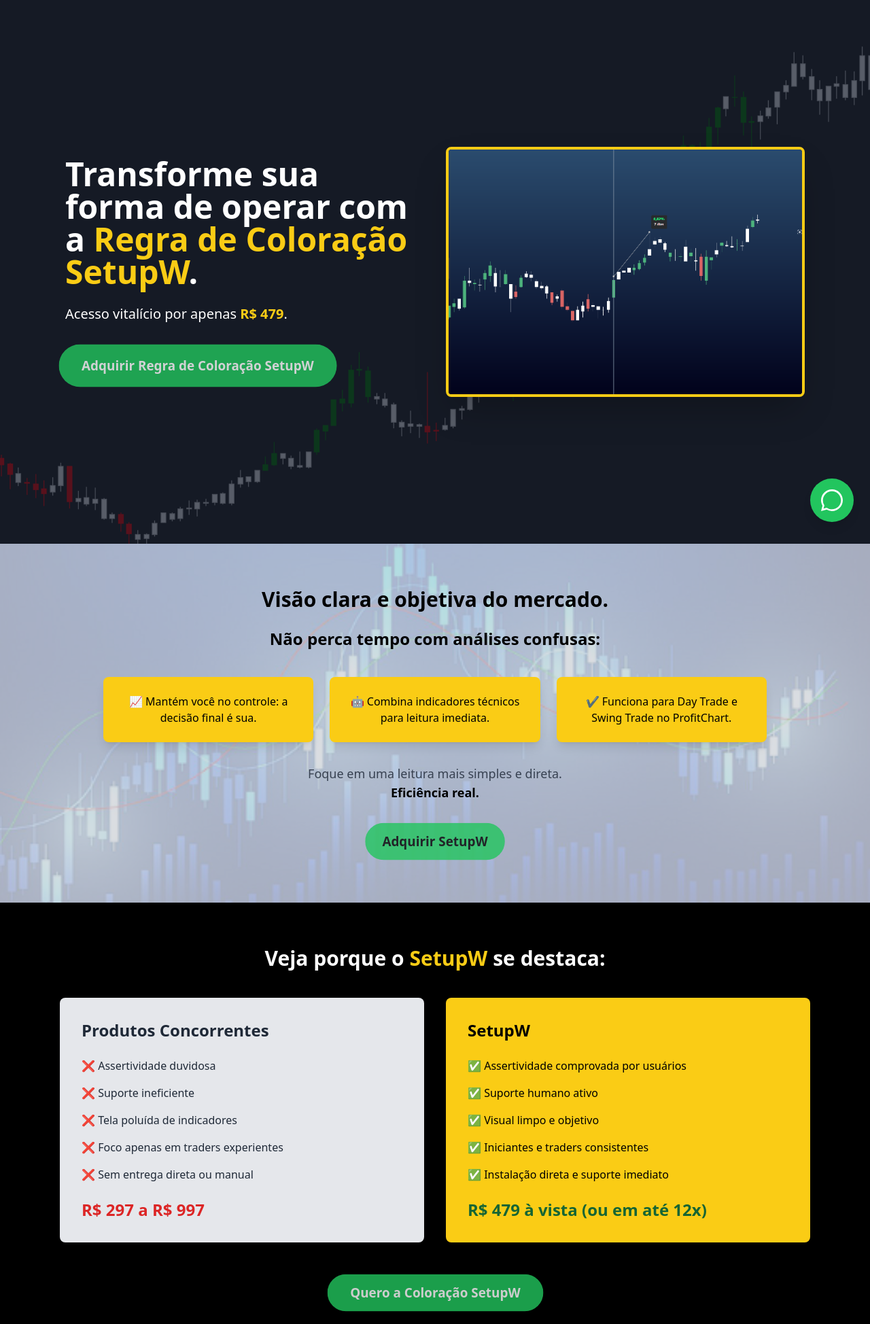
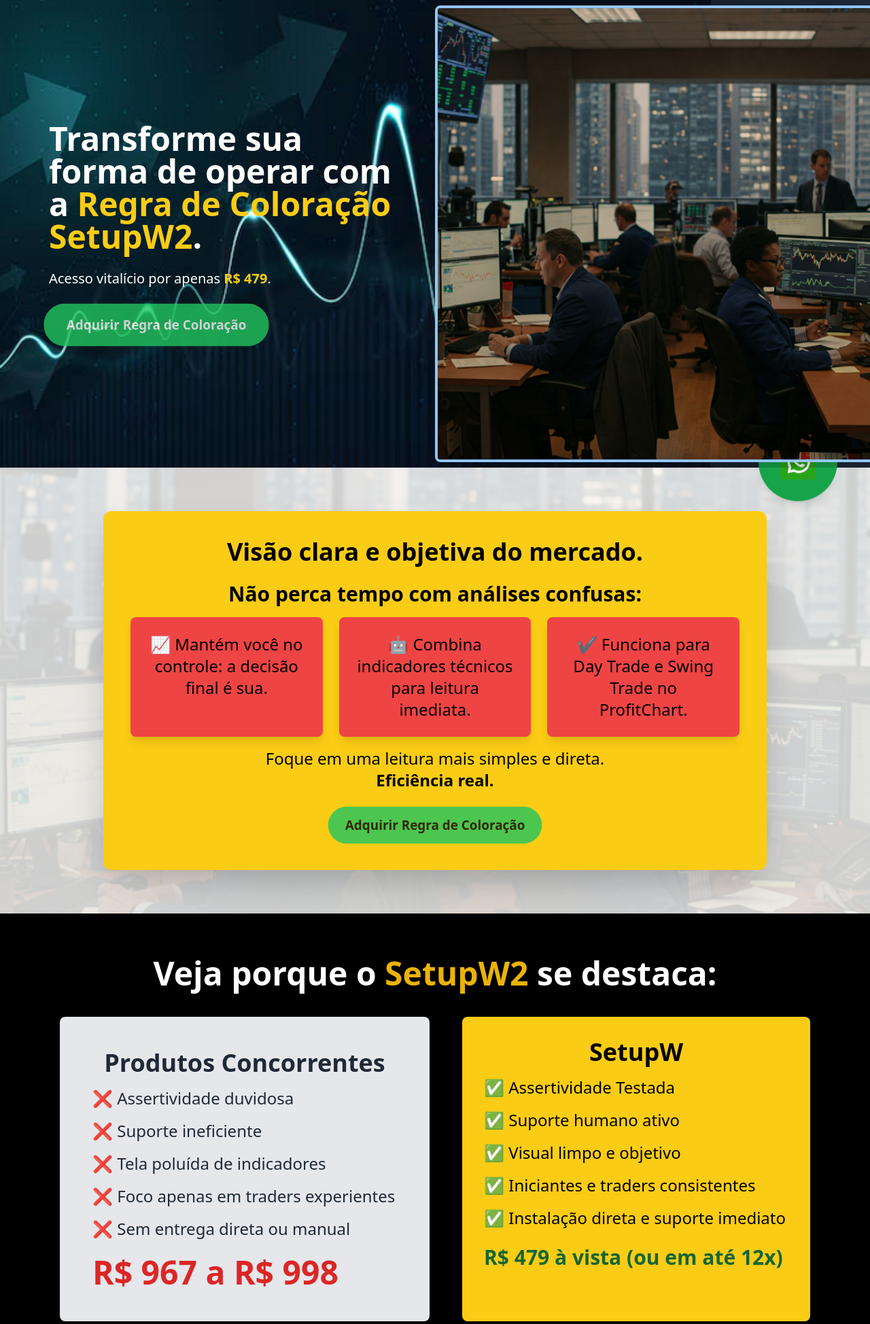
Before and after one commit to Vinicius-Werneck/meu-site-setupw, a Flask app: page / in a window 1280 px wide. Shown: the top 1948 px of the page at 68% size. Run offline with Flask 3, Linux system fonts and the light colour scheme; some libraries are stand-ins or nearby versions.

Commit message:
Mensagem explicativa sobre as alterações

```diff
--- a/templates/index.html
+++ b/templates/index.html
@@ -34,116 +34,141 @@
 
 <body class="bg-black text-white">
 
-  <div class="relative flex items-center justify-center min-h-screen bg-gray-900 overflow-hidden">
-    <img src="{{ url_for('static', filename='img/teste5.png') }}"
+    <div class="relative flex items-center justify-center bg-gradient-to-r from-black to-gray-800 overflow-hidden">
+    <img src="{{ url_for('static', filename='img/teste2.png') }}"
           alt="Gráfico"
-          class="absolute inset-0 w-full h-full object-cover opacity-30">
+          class="absolute inset-0 w-100 h-full object-cover opacity-100">
 
-    <div class="relative z-10 max-w-6xl mx-auto p-8 flex flex-col md:flex-row items-center gap-8">
+    <div class="relative z-10 max-w-6xl mx-auto p-2 flex flex-col md:flex-row items-center gap-16">
       <div class="md:w-1/2 text-white">
         <h1 class="text-3xl md:text-5xl font-bold mb-6">
-          Transforme sua forma de operar com a <span class="text-yellow-400">Regra de Coloração SetupW</span>.
+          Transforme sua forma de operar com a <span class="text-yellow-400">Regra de Coloração SetupW2</span>.
         </h1>
-        <p class="text-xl mb-8">
+        <p class="text-xl mb-6">
           Acesso vitalício por apenas <span class="text-yellow-400 font-bold">R$ 479</span>.
         </p>
-        <a href="#formulario"
+        <a href="https://wa.me/5521974424452?text=Olá,%20quero%20comprar%20a%20Regra%20de%20Coloração%20SetupW2%20por%20R$479.%20Como%20faço?"
+           target="_blank"
+           rel="noopener noreferrer"
            class="inline-block bg-green-500 hover:bg-green-600 text-white font-bold py-4 px-8 rounded-full transition text-lg pulsate">
-          Adquirir Regra de Coloração SetupW
+          Adquirir Regra de Coloração
         </a>
       </div>
 
       <div class="md:w-1/2">
-        <img src="{{ url_for('static', filename='img/teste6.png') }}"
+        <img src="{{ url_for('static', filename='img/teste9.jpeg') }}"
               alt="Gráfico"
-              class="w-full h-auto rounded-lg shadow-2xl border-4 border-yellow-400">
+              class="max-w-2xl h-auto rounded-lg shadow-2xl border-4 border-blue-300">
       </div>
     </div>
   </div>
 
 
-  <section class="relative bg-gray-300 py-16 text-black">
-    <img src="{{ url_for('static', filename='img/teste4.png') }}"
+  <section class="relative bg-white py-16 text-black">
+    <img src="{{ url_for('static', filename='img/teste9.jpeg') }}"
           alt="Gráfico de Fundo"
           class="absolute inset-0 w-full h-full object-cover opacity-20" loading="lazy">
+
     <div class="relative z-10 max-w-5xl mx-auto px-6 text-center">
-      <h2 class="text-3xl font-bold mb-6">Visão clara e objetiva do mercado.</h2>
-      <h3 class="text-2xl font-semibold text-black-500 mb-10">Não perca tempo com análises confusas:</h3>
-      <div class="flex flex-col md:flex-row justify-center gap-6 mb-8">
-        <div class="bg-yellow-400 rounded-lg p-6 shadow-lg flex-1">
-          <p>📈 Mantém você no controle: a decisão final é sua.</p>
+        <!-- ADICIONA ESTA DIV DE FUNDO AMARELO -->
+     <div class="bg-yellow-400 rounded-xl p-10 shadow-2xl">
+      <h2 class="text-4xl font-bold mb-6">Visão clara e objetiva do mercado.</h2>
+      <h3 class="text-3xl font-semibold text-black-500 mb-4">Não perca tempo com análises confusas:</h3>
+      <div class="flex flex-col md:flex-row justify-center gap-6 mb-4">
+        <div class="bg-red-500 rounded-lg p-6 shadow-lg flex-1">
+          <p class="text-2xl">📈 Mantém você no controle: a decisão final é sua.</p>
         </div>
-        <div class="bg-yellow-400 rounded-lg p-6 shadow-lg flex-1">
-          <p>🤖 Combina indicadores técnicos para leitura imediata.</p>
+        <div class="bg-red-500 rounded-lg p-6 shadow-lg flex-1">
+          <p class="text-2xl">🤖 Combina indicadores técnicos para leitura imediata.</p>
         </div>
-        <div class="bg-yellow-400 rounded-lg p-6 shadow-lg flex-1">
-          <p>✔ Funciona para Day Trade e Swing Trade no ProfitChart.</p>
+        <div class="bg-red-500 rounded-lg p-6 shadow-lg flex-1">
+          <p class="text-2xl">✔ Funciona para Day Trade e Swing Trade no ProfitChart.</p>
         </div>
       </div>
-      <p class="text-lg text-gray-700 mb-8">
+      <p class="text-2xl text-black-500 mb-6">
         Foque em uma leitura mais simples e direta.<br>
         <span class="font-bold text-black">Eficiência real.</span>
       </p>
-      <a href="#formulario" class="inline-block bg-green-500 hover:bg-green-600 transition-colors font-semibold py-3 px-6 rounded-full text-lg pulsate">
-        Adquirir SetupW
+      <a href="https://wa.me/5521974424452?text=Olá,%20quero%20comprar%20a%20Regra%20de%20Coloração%20SetupW2%20por%20R$479.%20Como%20faço?"
+         target="_blank"
+         rel="noopener noreferrer"
+         class="inline-block bg-green-500 hover:bg-green-600 transition-colors font-semibold py-3 px-6 rounded-full text-lg pulsate">
+        Adquirir Regra de Coloração
+      </a>
+    </div>
+    <!-- FIM DA DIV -->
+    </div>
+
+  </section>
+
+  <section class="relative bg-black py-16">
+
+    <div class="relative z-10 max-w-6xl mx-auto px-6 text-center">
+      <h2 class="text-5xl font-bold mb-10">Veja porque o <span class="text-yellow-500">SetupW2</span> se destaca:</h2>
+      <div class="flex flex-col md:flex-row justify-center gap-12 mb-12">
+        <div class="bg-gray-200 p-12 rounded-lg shadow-lg flex-1 text-left text-gray-800">
+          <h3 class="text-4xl font-bold mb-4 text-center">Produtos Concorrentes</h3>
+          <ul class="space-y-4">
+            <li class="text-2xl">❌ Assertividade duvidosa</li>
+            <li class="text-2xl">❌ Suporte ineficiente</li>
+            <li class="text-2xl">❌ Tela poluída de indicadores</li>
+            <li class="text-2xl">❌ Foco apenas em traders experientes</li>
+            <li class="text-2xl">❌ Sem entrega direta ou manual</li>
+          </ul>
+          <p class="mt-6 text-5xl font-bold text-red-600">R$ 967 a R$ 998</p>
+        </div>
+        <div class="bg-yellow-400 p-8 rounded-lg shadow-lg flex-1 text-left text-black">
+            <h3 class="text-4xl font-bold mb-4 text-center">SetupW</h3>
+          <ul class="space-y-4">
+            <li class="text-2xl">✅ Assertividade Testada</li>
+            <li class="text-2xl">✅ Suporte humano ativo</li>
+            <li class="text-2xl">✅ Visual limpo e objetivo</li>
+            <li class="text-2xl">✅ Iniciantes e traders consistentes</li>
+            <li class="text-2xl">✅ Instalação direta e suporte imediato</li>
+          </ul>
+          <p class="mt-6 text-3xl font-bold text-green-800">R$ 479 à vista (ou em até 12x)</p>
+        </div>
+      </div>
+      <a href="https://wa.me/5521974424452?text=Olá,%20quero%20comprar%20a%20Regra%20de%20Coloração%20SetupW2%20por%20R$479.%20Como%20faço?"
+         target="_blank"
+         rel="noopener noreferrer"
+         class="inline-block bg-green-500 hover:bg-green-600 transition-colors font-semibold py-3 px-8 rounded-full text-lg pulsate">
+        Adquirir Regra de Coloração
       </a>
     </div>
   </section>
 
   <section class="relative bg-black py-16">
 
-    <div class="relative z-10 max-w-6xl mx-auto px-6 text-center">
-      <h2 class="text-3xl font-bold mb-10">Veja porque o <span class="text-yellow-400">SetupW</span> se destaca:</h2>
-      <div class="flex flex-col md:flex-row justify-center gap-8 mb-12">
-        <div class="bg-gray-200 p-8 rounded-lg shadow-lg flex-1 text-left text-gray-800">
-          <h3 class="text-2xl font-bold mb-6">Produtos Concorrentes</h3>
-          <ul class="space-y-4">
-            <li>❌ Assertividade duvidosa</li>
-            <li>❌ Suporte ineficiente</li>
-            <li>❌ Tela poluída de indicadores</li>
-            <li>❌ Foco apenas em traders experientes</li>
-            <li>❌ Sem entrega direta ou manual</li>
-          </ul>
-          <p class="mt-6 text-2xl font-bold text-red-600">R$ 297 a R$ 997</p>
-        </div>
-        <div class="bg-yellow-400 p-8 rounded-lg shadow-lg flex-1 text-left text-black">
-          <h3 class="text-2xl font-bold mb-6">SetupW</h3>
-          <ul class="space-y-4">
-            <li>✅ Assertividade comprovada por usuários</li>
-            <li>✅ Suporte humano ativo</li>
-            <li>✅ Visual limpo e objetivo</li>
-            <li>✅ Iniciantes e traders consistentes</li>
-            <li>✅ Instalação direta e suporte imediato</li>
-          </ul>
-          <p class="mt-6 text-2xl font-bold text-green-800">R$ 479 à vista (ou em até 12x)</p>
-        </div>
-      </div>
-      <a href="#formulario" class="inline-block bg-green-500 hover:bg-green-600 transition-colors font-semibold py-3 px-8 rounded-full text-lg pulsate">
-        Quero a Coloração SetupW
-      </a>
-    </div>
-  </section>
+    <div class="bg-yellow-500 rounded-xl p-5 shadow-xl w-full max-w-7xl mx-auto">
 
-  <section class="relative bg-black py-16">
     <div class="relative z-10 max-w-6xl mx-auto px-6 flex flex-col md:flex-row items-center gap-8">
       <div class="flex-1">
-        <h2 class="text-3xl font-bold mb-6">
-          Conheça o <span class="text-yellow-400">SetupW</span>: Clareza, precisão e suporte real.
+        <h2 class="text-4xl font-bold mb-6">
+
+            <p class="text-black">
+                Conheça o <span class="text-red-600">SetupW2</span>: Clareza, precisão e suporte real.
+            </p>
+
         </h2>
         <ul class="space-y-4 text-lg">
-          <li>✅ Critérios técnicos de verdade</li>
-          <li>✅ Leitura simples e rápida</li>
-          <li>✅ Mercado Futuro e à Vista</li>
-          <li>✅ Grupo de Suporte no WhatsApp</li>
+          <li class="text-2xl text-black">✅ Critérios técnicos de verdade</li>
+          <li class="text-2xl text-black">✅ Leitura simples e rápida</li>
+          <li class="text-2xl text-black">✅ Mercado Futuro e à Vista</li>
+          <li class="text-2xl text-black">✅ Grupo de Suporte no WhatsApp</li>
         </ul>
-        <a href="#formulario" class="inline-block mt-8 bg-green-500 hover:bg-green-600 transition-colors font-semibold py-3 px-8 rounded-full text-lg pulsate">
-          Adquirir o SetupW
+        <a href="https://wa.me/5521974424452?text=Olá,%20quero%20comprar%20a%20Regra%20de%20Coloração%20SetupW2%20por%20R$479.%20Como%20faço?"
+           target="_blank"
+           rel="noopener noreferrer"
+           class="inline-block mt-8 bg-green-500 hover:bg-green-600 transition-colors font-semibold py-3 px-8 rounded-full text-lg pulsate">
+            Adquirir Regra de Coloração
         </a>
       </div>
       <div class="flex-1">
-        <img src="{{ url_for('static', filename='img/teste4.png') }}"
+        <img src="{{ url_for('static', filename='img/teste6.png') }}"
               alt="Imagem Indicador"
               class="rounded-lg shadow-lg" loading="lazy">
+       </div>
       </div>
     </div>
   </section>
@@ -152,20 +177,23 @@
     <div class="relative z-10 max-w-6xl mx-auto px-6">
       <div class="bg-black rounded-lg p-8 flex flex-col md:flex-row items-center gap-8">
         <div class="flex-1">
-          <img src="{{ url_for('static', filename='img/teste3.png') }}"
+          <img src="{{ url_for('static', filename='img/teste5.png') }}"
                 alt="Homem com gráfico" class="rounded-lg shadow-lg" loading="lazy">
         </div>
         <div class="flex-1 text-white">
           <h2 class="text-3xl font-bold mb-6">
-            Aumente sua <span class="text-yellow-400">performance!</span>
+            Aumente sua <span class="text-yellow-500">performance!</span>
           </h2>
           <ul class="space-y-4 text-lg">
-            <li>✅ Entradas mais confiáveis</li>
-            <li>✅ Redução de ansiedade nas decisões</li>
-            <li>✅ Operações alinhadas com a tendência real</li>
+            <li class="text-2xl">✅ Entradas mais confiáveis</li>
+            <li class="text-2xl">✅ Redução de ansiedade nas decisões</li>
+            <li class="text-2xl">✅ Operações alinhadas com a tendência real</li>
           </ul>
-          <a href="#formulario" class="inline-block mt-8 bg-green-500 hover:bg-green-600 transition-colors font-semibold py-3 px-8 rounded-full text-lg pulsate">
-            Quero o SetupW
+          <a href="https://wa.me/5521974424452?text=Olá,%20quero%20comprar%20a%20Regra%20de%20Coloração%20SetupW2%20por%20R$479.%20Como%20faço?"
+             target="_blank"
+             rel="noopener noreferrer"
+             class="inline-block mt-8 bg-green-500 hover:bg-green-600 transition-colors font-semibold py-3 px-8 rounded-full text-lg pulsate">
+            Adquirir Regra de Coloração
           </a>
         </div>
       </div>
@@ -179,72 +207,60 @@
           Oferta Especial: Apenas hoje!
         </h2>
         <ul class="space-y-4 text-lg">
-          <li>✅ Indicador Profissional</li>
-          <li>✅ Validação via Coloração</li>
-          <li>✅ Acesso Vitalício</li>
-          <li>✅ Suporte Exclusivo</li>
+          <li class="text-2xl">✅ Indicador Profissional</li>
+          <li class="text-2xl">✅ Validação via Coloração</li>
+          <li class="text-2xl">✅ Acesso Vitalício</li>
+          <li class="text-2xl">✅ Suporte Exclusivo</li>
         </ul>
-        <p class="mt-6 text-sm text-gray-400">
+        <p class="mt-6 text-xl text-gray-400">
           Sem mensalidades. Oferta limitada.
         </p>
-        <a href="#formulario" class="inline-block mt-8 bg-green-500 hover:bg-green-600 transition-colors font-semibold py-3 px-8 rounded-full text-lg pulsate">
-          Comprar SetupW
+        <a href="https://wa.me/5521974424452?text=Olá,%20quero%20comprar%20o%20SetupW2%20por%20R$479.%20Como%20faço?"
+           target="_blank"
+           rel="noopener noreferrer"
+           class="inline-block mt-8 bg-green-500 hover:bg-green-600 transition-colors font-semibold py-3 px-8 rounded-full text-lg pulsate">
+          Comprar SetupW2
         </a>
       </div>
 
 
-      <div class="flex-1 bg-yellow-400 p-6 rounded-lg shadow-xl text-black text-center w-full md:w-auto min-w-[320px] border-2 border-yellow-600">
-        <p class="text-2xl font-bold mb-4 leading-tight">Sim, eu quero a Regra de<br><span class="text-3xl">Coloração SetupW!</span></p>
+      <div class="flex-1 bg-yellow-400 p-4 rounded-lg shadow-xl text-black text-center w-full md:w-auto min-w-[320px] border-2 border-yellow-600">
+        <p class="text-4xl font-bold mb-4 leading-tight">Sim, eu quero a Regra de<br><span class="text-4xl">Coloração SetupW2!</span></p>
 
-        <div class="mb-4">
+        <div class="mb-2">
           <p class="text-base line-through">De R$ 897 por apenas:</p>
         </div>
 
         <div class="mb-4">
           <p class="text-3xl font-bold">12X</p>
           <p class="text-xl">DE</p>
-          <p class="text-5xl font-extrabold text-green-700">R$ 50,00</p>
+          <p class="text-5xl font-extrabold text-green-700">R$ 49,00</p>
         </div>
 
-        <p class="text-xl mb-4">Ou R$ 479,00 à vista</p>
+        <p class="text-2xl mb-4">Ou R$ 479,00 à vista</p>
 
-        <p class="text-sm italic">Oferta única. Acesso liberado imediatamente após confirmação da Compra.</p>
+        <p class="text-xl italic">Oferta única. Acesso liberado imediatamente após confirmação da Compra.</p>
       </div>
 
     </div>
   </section>
 
-  <a href="https://wa.me/5521974424452"
-     class="fixed bottom-6 right-6 bg-green-500 hover:bg-green-600 text-white p-4 rounded-full shadow-lg flex items-center justify-center animate-bounce"
-     target="_blank"
-     aria-label="Fale conosco no WhatsApp">
-    <svg xmlns="http://www.w3.org/2000/svg" class="h-8 w-8" fill="currentColor" viewBox="0 0 24 24">
-      <path d="M20.52 3.48A11.96 11.96 0 0012 0C5.37 0 0 5.37 0 12c0 2.11.55 4.14 1.61 5.94L0 24l6.2-1.6A11.97 11.97 0 0012 24c6.63 0 12-5.37 12-12 0-3.19-1.24-6.18-3.48-8.52zM12 22c-1.85 0-3.67-.5-5.24-1.46l-.37-.22-3.68.95.98-3.58-.24-.38A9.98 9.98 0 012 12c0-5.52 4.48-10 10-10s10 4.48 10 10-4.48 10-10 10z"/>
-    </svg>
-  </a>
-
-  <section id="formulario" class="bg-gray-100 py-16 text-black">
-    <div class="max-w-4xl mx-auto px-6">
-      <h2 class="text-3xl font-bold text-center mb-8">
-        Preencha seus dados para adquirir o SetupW
-      </h2>
-      <form action="SEU_LINK_DE_PAGAMENTO" method="POST" class="space-y-6">
-        <div>
-          <label for="nome" class="block mb-2 font-semibold">Nome</label>
-          <input type="text" id="nome" name="nome" required class="w-full p-3 rounded-lg border border-gray-300 focus:outline-none focus:ring-2 focus:ring-yellow-400">
-        </div>
-        <div>
-          <label for="email" class="block mb-2 font-semibold">E-mail</label>
-          <input type="email" id="email" name="email" required class="w-full p-3 rounded-lg border border-gray-300 focus:outline-none focus:ring-2 focus:ring-yellow-400">
-        </div>
-        <div class="text-center">
-          <button type="submit" class="bg-green-500 hover:bg-green-600 transition-colors font-semibold py-3 px-8 rounded-full text-lg pulsate">
-            Comprar Agora
-          </button>
-        </div>
-      </form>
+  <section class="relative bg-gray-100 py-12">
+    <div class="max-w-4xl mx-auto text-center mb-8">
+      <h2 class="text-3xl font-bold text-gray-800 mb-4">Descubra o Poder do Nosso Indicador Exclusivo</h2>
+      <p class="text-lg text-gray-600">Assista ao vídeo abaixo para entender como nosso indicador revolucionário pode transformar suas operações no mercado financeiro e te dar uma vantagem estratégica.</p>
+    </div>
+    <div class="max-w-4xl mx-auto">
+      <iframe class="w-full aspect-video rounded-lg shadow-md" width="560" height="315" src="https://www.youtube.com/embed/r1roRccVGZE" title="YouTube video player" frameborder="0" allow="accelerometer; autoplay; clipboard-write; encrypted-media; gyroscope; picture-in-picture; web-share" allowfullscreen></iframe>
     </div>
   </section>
 
+  <a href="https://wa.me/5521974424452"
+     class="fixed bottom-12 right-12 bg-green-600 hover:bg-green-600 text-white p-8 rounded-full shadow-lg flex items-center justify-center animate-bounce"
+     target="_blank"
+     rel="noopener noreferrer"
+     aria-label="Fale conosco no WhatsApp">
+     <img src="{{ url_for('static', filename='img/teste10.png') }}" alt="WhatsApp" width="52" height="52">
+  </a>
 </body>
 </html>
```
Also changed, not shown: index.html (+129 -120 lines), static/img/teste10.png (added), static/img/teste7.png (added), static/img/teste8.jpeg (added), static/img/teste9.jpeg (added), 1 other file.
